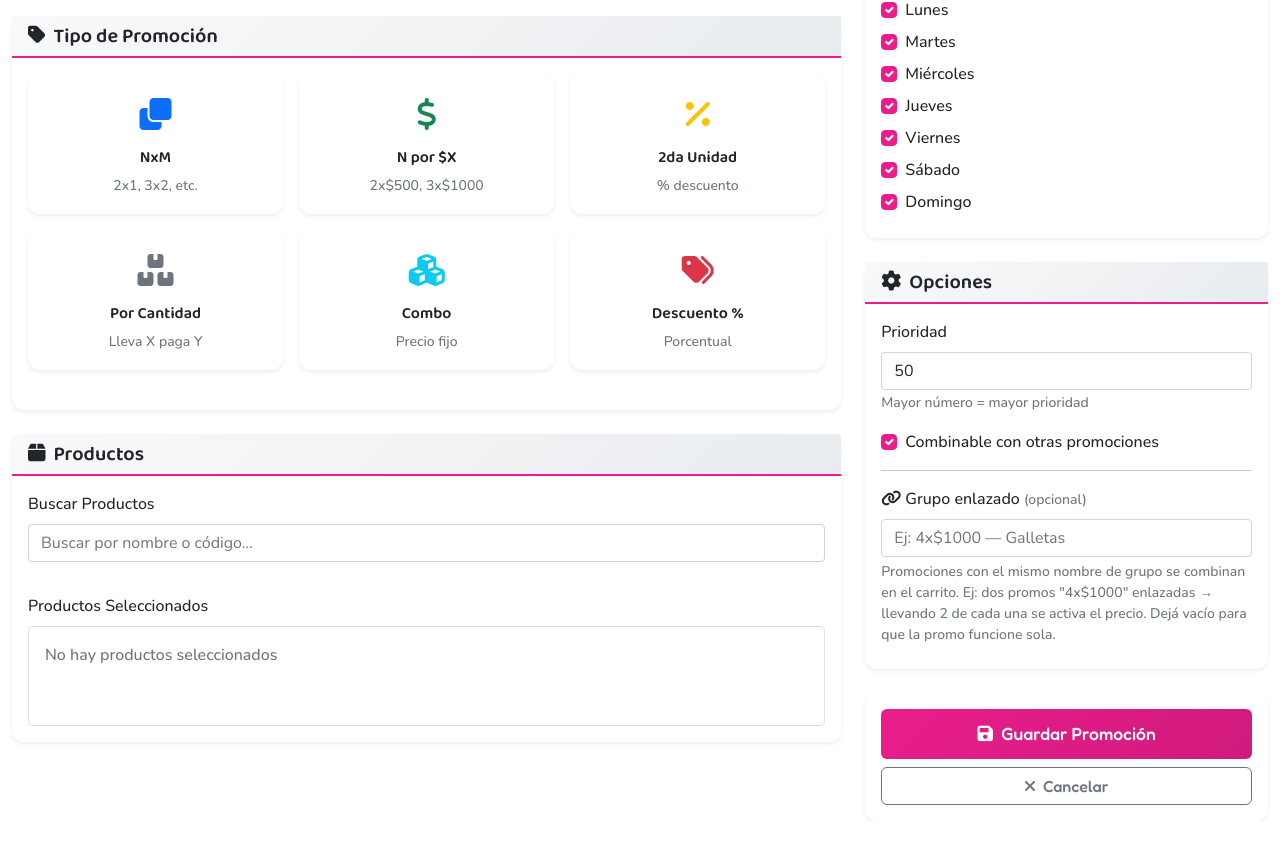
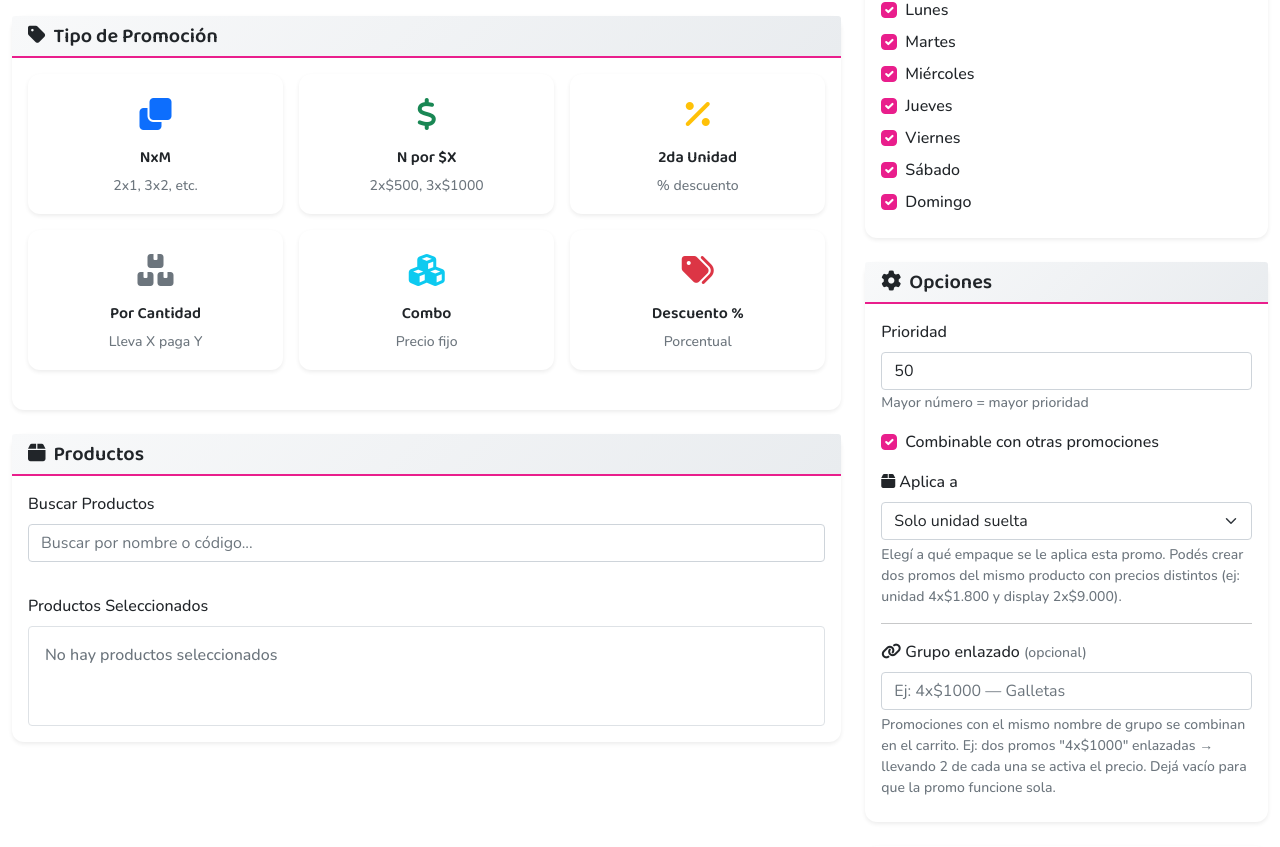
Before and after one commit to ignaciomondragon24/ALMACEN-SOFI, a Django app: template templates/promotions/promotion_form.html in a window 1280 px wide. Shown: the part 426-1273 px from the top of the page. Before the commit the page ends 1231 px from the top, so only its background shows below. Run offline with Django 3.2, Linux system fonts and the light colour scheme; the template is opened without the code that fills it, so the values that code supplies are empty; some libraries are stand-ins or nearby versions.

Commit message:
feat(promotions): promos por empaque (unidad / display / bulto)
Permite que una promo declare a qué empaque se aplica: 'unit', 'display',
'bulk' o 'any'. Así se pueden crear dos promos del mismo producto con
precios distintos — ej: unidad suelta 4x$1.800 + display x12 2x$9.000 —
sin que una dispare la otra.

- Promotion.applies_to_packaging_type (default 'unit') via migración 0005
- PromotionEngine.calculate_cart filtra matching_items por el scope de la
  promo en lugar de excluir todo lo que tenga packaging_units > 1 (reemplaza
  el fix temporal del commit 1800f8b)
- POS pasa packaging_type al engine via cart_items
- Form y template muestran selector "Aplica a" en alta/edición de promo
- start.sh: defensive block que agrega la columna si la migración 0005 no
  corrió, mismo patrón que el fix de expenses.is_investment

```diff
--- a/pos/services.py
+++ b/pos/services.py
@@ -266,7 +266,9 @@ class CartService:
             item.promotion_group_name = ''
             item.save()
 
-        # Get cart items data
+        # Get cart items data. Prefetch packaging para evitar N+1 al leer
+        # packaging_type dentro del list-comp.
+        items = items.select_related('packaging')
         cart_items = [
             {
                 'item_id': item.id,
@@ -274,6 +276,8 @@ class CartService:
                 'quantity': float(item.quantity),
                 'unit_price': float(item.unit_price),
                 'packaging_units': int(item.packaging_units or 1),
+                'packaging_type': (item.packaging.packaging_type
+                                   if item.packaging_id else 'unit'),
             }
             for item in items
         ]
--- a/promotions/forms.py
+++ b/promotions/forms.py
@@ -24,6 +24,7 @@ class PromotionForm(forms.ModelForm):
         fields = [
             'name', 'description', 'promo_type', 'status',
             'start_date', 'end_date', 'priority', 'is_combinable',
+            'applies_to_packaging_type',
             'monday', 'tuesday', 'wednesday', 'thursday', 'friday', 'saturday', 'sunday',
             'hour_start', 'hour_end',
             'min_quantity', 'min_purchase_amount', 'max_uses_per_sale',
@@ -40,6 +41,7 @@ class PromotionForm(forms.ModelForm):
             'end_date': forms.DateInput(attrs={'class': 'form-control', 'type': 'date'}, format='%Y-%m-%d'),
             'priority': forms.NumberInput(attrs={'class': 'form-control'}),
             'is_combinable': forms.CheckboxInput(attrs={'class': 'form-check-input'}),
+            'applies_to_packaging_type': forms.Select(attrs={'class': 'form-select'}),
             'monday': forms.CheckboxInput(attrs={'class': 'form-check-input'}),
             'tuesday': forms.CheckboxInput(attrs={'class': 'form-check-input'}),
             'wednesday': forms.CheckboxInput(attrs={'class': 'form-check-input'}),
--- a/templates/promotions/promotion_form.html
+++ b/templates/promotions/promotion_form.html
@@ -375,6 +375,23 @@
                                 Combinable con otras promociones
                             </label>
                         </div>
+                        <div class="mb-3">
+                            <label for="id_applies_to_packaging_type" class="form-label">
+                                <i class="fas fa-box me-1"></i>Aplica a
+                            </label>
+                            <select class="form-select" id="id_applies_to_packaging_type" name="applies_to_packaging_type">
+                                {% with current=form.applies_to_packaging_type.value|default:'unit' %}
+                                <option value="unit"    {% if current == 'unit' %}selected{% endif %}>Solo unidad suelta</option>
+                                <option value="display" {% if current == 'display' %}selected{% endif %}>Solo display / paquete</option>
+                                <option value="bulk"    {% if current == 'bulk' %}selected{% endif %}>Solo bulto / caja</option>
+                                <option value="any"     {% if current == 'any' %}selected{% endif %}>Cualquier empaque</option>
+                                {% endwith %}
+                            </select>
+                            <small class="text-muted d-block mt-1">
+                                Elegí a qué empaque se le aplica esta promo. Podés crear dos promos del mismo producto
+                                con precios distintos (ej: unidad 4x$1.800 y display 2x$9.000).
+                            </small>
+                        </div>
                         <hr>
                         <div class="mb-2">
                             <label for="id_group_name" class="form-label">
```
Also changed, not shown: promotions/engine.py (+12 -5 lines), promotions/models.py (+14 -0 lines), promotions/migrations/0005_promotion_applies_to_packaging_type.py (added), 1 other file.
